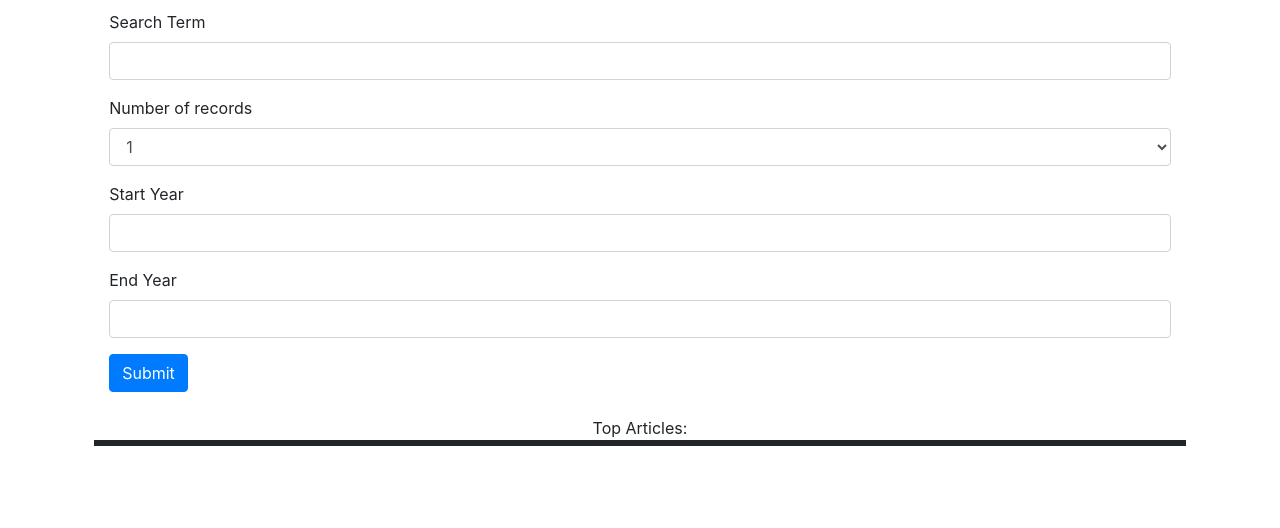
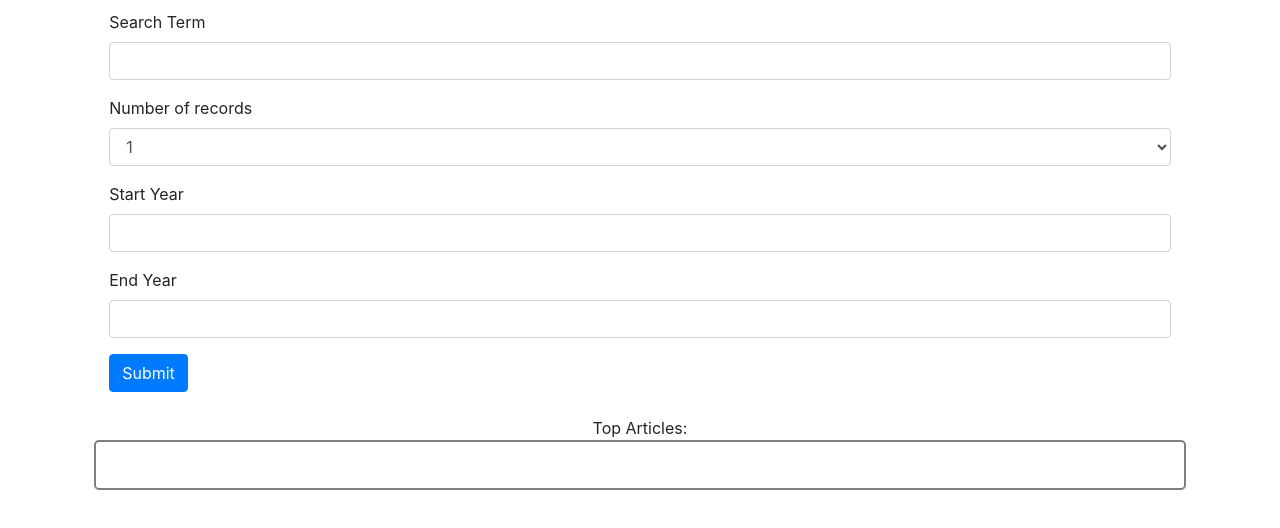
Before and after one commit to raglaks/New-York-Times-Search, a plain HTML site: page index.html in a window 1280 px wide. Shown: the part 70-598 px from the top of the page. Drawn offline with nearby package versions, Linux system fonts and the light colour scheme.

Commit message:
modified results div

```diff
--- a/style.css
+++ b/style.css
@@ -1,4 +1,5 @@
 #results{
-    border: solid;
-
+    border: 2px solid grey;
+    border-radius: 5px;
+    min-height: 50px !important;
 }
```
Also changed, not shown: index.html (+1 -0 lines).
